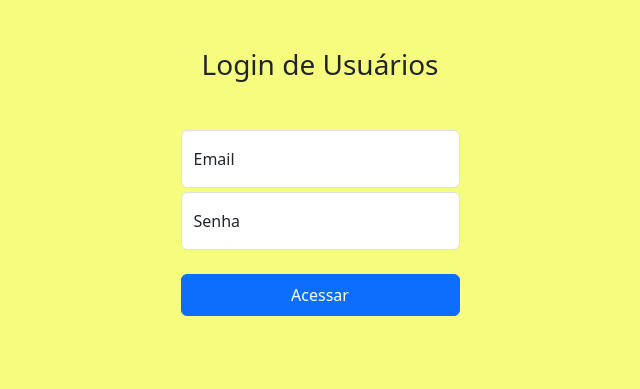
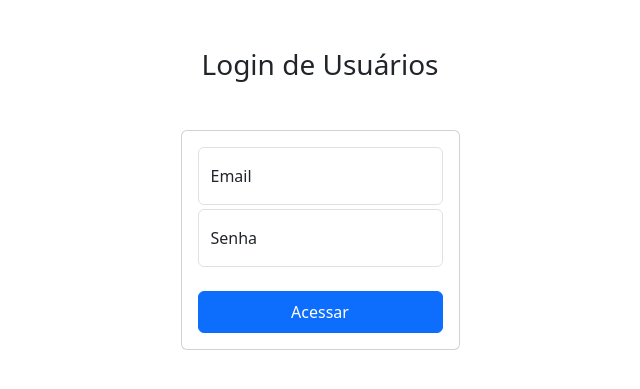
Before and after one commit to DaviPenso/crm, a PHP site: page /login.php in a window 1280 px wide. Shown: the top 389 px of the page, without its empty margins (320-960 px from the left). Run offline with PHP 8.4, Linux system fonts and the light colour scheme.

Commit message:
Alteracoes

```diff
--- a/actions/contato.php
+++ b/actions/contato.php
@@ -6,7 +6,7 @@ if ($_SERVER["REQUEST_METHOD"] == "POST") {
     $nome = $_POST["nome"];
     $mensagem = $_POST["mensagem"];
 } else {
-    echo "Nao pode usar o metodo GET nesta requisicao";
+    echo "O método exigido para esta requisição é POST!";
     exit;
 }
 
--- a/contato.php
+++ b/contato.php
@@ -9,10 +9,8 @@
 </head>
 
 <body>
-    <div class="panel panel-default mt-5" id="panel-title">
-        <div class="panel-body text-center">
-            <h3>Fale Conosco</h3>
-        </div>
+    <div class="text-center mt-5">
+        <h3>Fale Conosco</h3>
     </div>
     <div class="container mt-5">
         <main>
--- a/index.php
+++ b/index.php
@@ -12,10 +12,8 @@
 </head>
 
 <body style="background-color: #b0fffe">
-    <div class="panel panel-default mt-5" id="panel-title">
-        <div class="panel-body text-center">
-            <h3>CRM</h3>
-        </div>
+    <div class="mt-5 text-center">
+        <h3>CRM</h3>
     </div>
     <div class="container mt-5">
         <main class="row">
--- a/login.php
+++ b/login.php
@@ -5,17 +5,20 @@
     <meta charset="UTF-8">
     <meta name="viewport" content="width=device-width, initial-scale=1.0">
     <title>Login</title>
-    <link href="https://cdn.jsdelivr.net/npm/bootstrap@5.3.1/dist/css/bootstrap.min.css" rel="stylesheet" integrity="sha384-4bw+/aepP/YC94hEpVNVgiZdgIC5+VKNBQNGCHeKRQN+PtmoHDEXuppvnDJzQIu9" crossorigin="anonymous">
+    <link href="https://cdn.jsdelivr.net/npm/bootstrap@5.3.1/dist/css/bootstrap.min.css"
+        rel="stylesheet"
+        integrity="sha384-4bw+/aepP/YC94hEpVNVgiZdgIC5+VKNBQNGCHeKRQN+PtmoHDEXuppvnDJzQIu9"
+        crossorigin="anonymous">
 </head>
 
-<body style="background-color: #f6fc7e">
-    <div class="panel panel-default mt-5" id="panel-title">
-        <div class="panel-body text-center">
+<body>
+    <div class="mt-5 text-center">
         <h3>Login de Usuários</h3>
-        </div>
     </div>
     <div class="container mt-5">
         <main class="form-signin w-25 m-auto">
+            <div class="card">
+                <div class="card-body">
                     <form>
                         <div class="form-floating mb-1">
                             <input type="email" class="form-control" id="email" placeholder="Informe seu email">
@@ -27,10 +30,14 @@
                         </div>
                         <button class="btn btn-primary w-100 py-2 mt-4" type="submit">Acessar</button>
                     </form>
+                </div>
+            </div>
         </main>
     </div>
 
-    <script src="https://cdn.jsdelivr.net/npm/bootstrap@5.3.1/dist/js/bootstrap.bundle.min.js" integrity="sha384-HwwvtgBNo3bZJJLYd8oVXjrBZt8cqVSpeBNS5n7C8IVInixGAoxmnlMuBnhbgrkm" crossorigin="anonymous"></script>
+    <script src="https://cdn.jsdelivr.net/npm/bootstrap@5.3.1/dist/js/bootstrap.bundle.min.js"
+        integrity="sha384-HwwvtgBNo3bZJJLYd8oVXjrBZt8cqVSpeBNS5n7C8IVInixGAoxmnlMuBnhbgrkm"
+        crossorigin="anonymous"></script>
 </body>
 
 </html>
```
Lines whose indentation alone changed are shown as unchanged.
